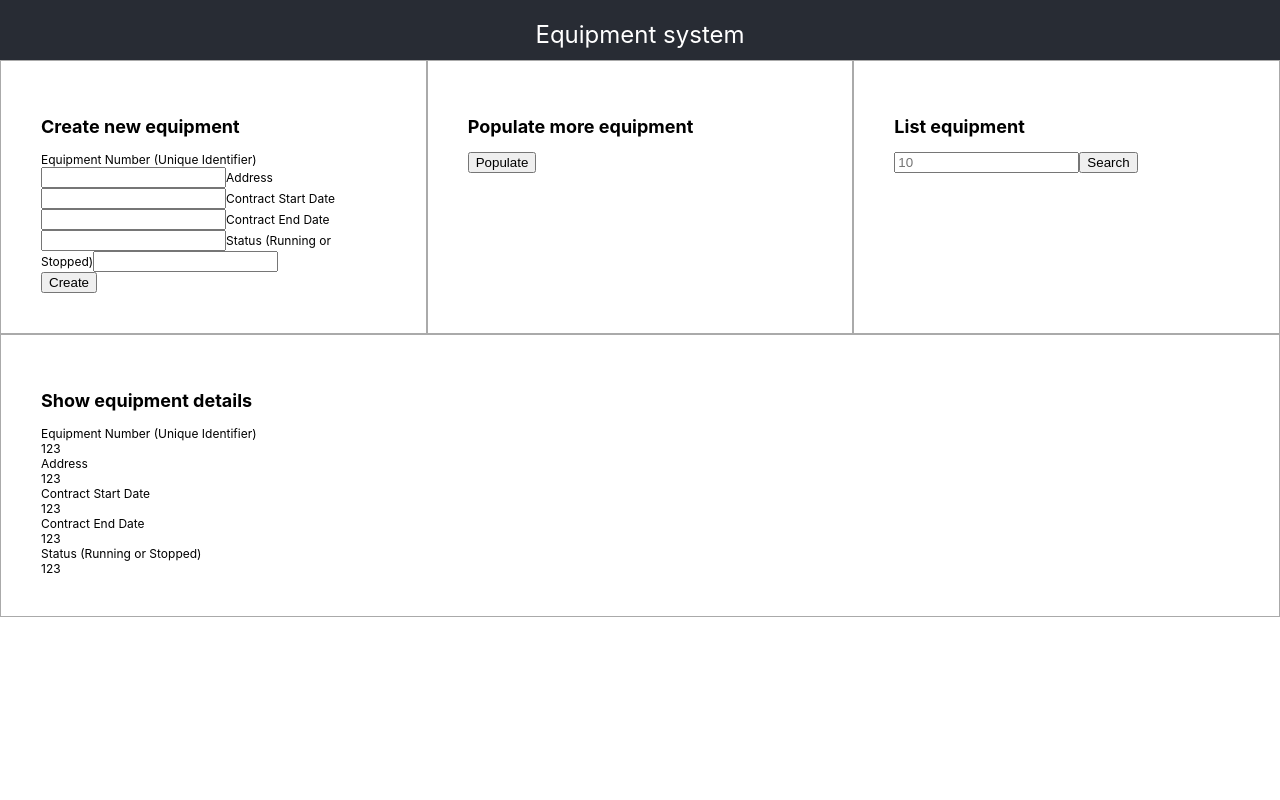
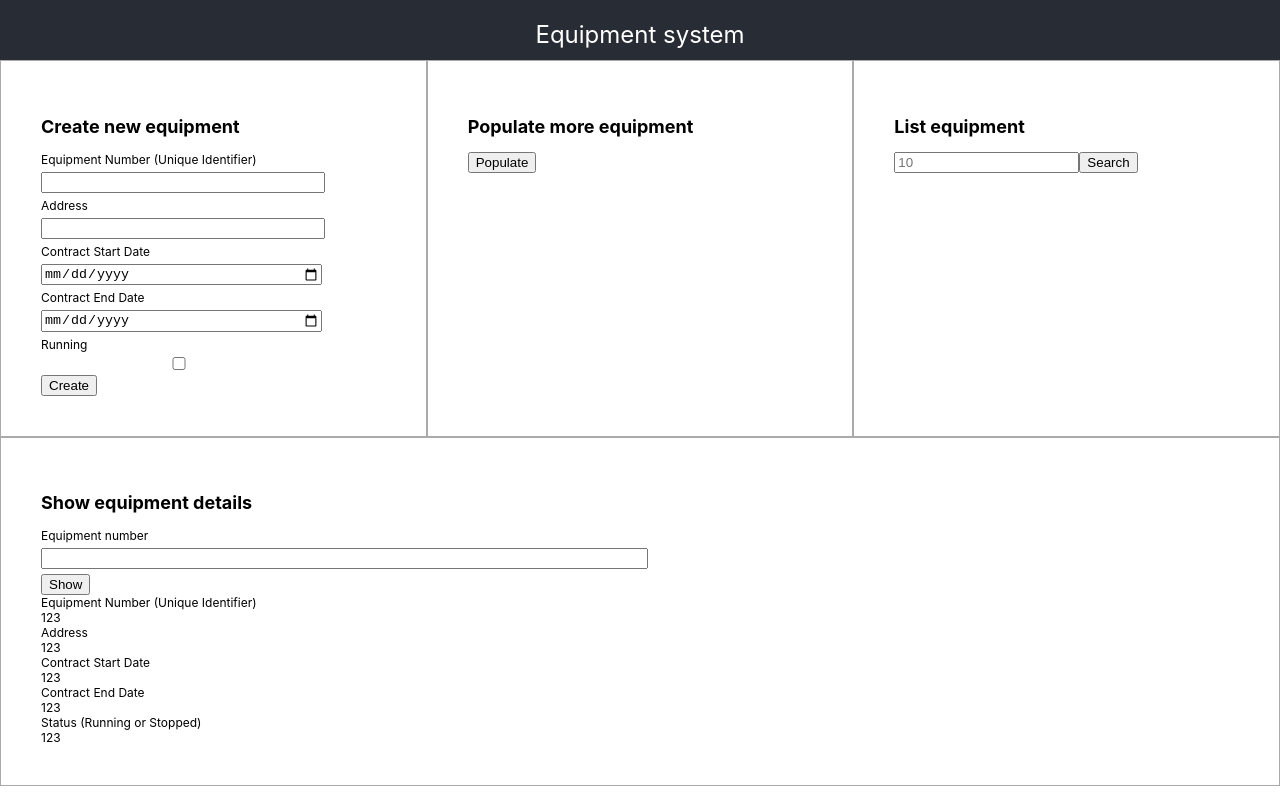
Before and after one commit to joonaspessi/aws-rest-api-excercise, a React (Create React App) app in the folder frontend/: page / in a window 1280 px wide. Built offline with nearby package versions, Linux system fonts and the light colour scheme.

Commit message:
Styles and initial form logic

```diff
--- a/frontend/src/App.css
+++ b/frontend/src/App.css
@@ -38,10 +38,15 @@
   width: 100%;
 }
 
-.create-label {
-
+.create-label, .create-input {
+  width: 80%;
+  display: block;
+  margin: 5px 0;
 }
 
-.create-input {
 
+.search-form > input, .search-form > label {
+  width: 50%;
+  display: block;
+  margin: 5px 0;
 }
--- a/frontend/src/App.js
+++ b/frontend/src/App.js
@@ -4,23 +4,40 @@ import CreateEquipment from "./components/createEquipment";
 import ListEquipment from "./components/listEquipment";
 import ShowEquipment from "./components/showEquipment";
 import PopulateEquipment from "./components/populateEquipment";
+import * as API from "./util/api";
 
 function App() {
+  async function submitCreate() {
+    API.create();
+  }
+
+  async function submitPopulate() {
+    API.populate();
+  }
+
+  async function submitList() {
+    API.list();
+  }
+
+  async function submitGet(identifier) {
+    API.get(identifier);
+  }
+
   return (
     <div className="App">
       <header className="App-header">Equipment system</header>
       <div className="content">
         <div className="content-area">
-          <CreateEquipment></CreateEquipment>
+          <CreateEquipment submit={submitCreate}></CreateEquipment>
         </div>
         <div className="content-area">
-          <PopulateEquipment></PopulateEquipment>
+          <PopulateEquipment submit={submitPopulate}></PopulateEquipment>
         </div>
         <div className="content-area">
-          <ListEquipment></ListEquipment>
+          <ListEquipment submit={submitList}></ListEquipment>
         </div>
         <div className="content-area">
-          <ShowEquipment></ShowEquipment>
+          <ShowEquipment submit={submitGet}></ShowEquipment>
         </div>
       </div>
     </div>
--- a/frontend/src/components/createEquipment.js
+++ b/frontend/src/components/createEquipment.js
@@ -1,34 +1,122 @@
 import React from "react";
 
-function CreateEquipment() {
+class CreateEquipment extends React.Component {
+  constructor(props) {
+    super(props);
+    this.submit = this.submit.bind(this);
+    this.inputUpdated = this.inputUpdated.bind(this);
+    this.checkboxUpdated = this.checkboxUpdated.bind(this);
+    this.state = {};
+  }
+  submit() {
+    const id = this.state.id;
+    const address = this.state.address;
+    const start = this.state.start;
+    const end = this.state.end;
+    const status = this.state.status === true; // Take undefined as false
+
+    console.log(id, address, start, end, status);
+
+    if (
+      id === undefined ||
+      address === undefined ||
+      start === undefined ||
+      end === undefined ||
+      status === undefined
+    ) {
+      alert("Invalid equipment");
+      return false;
+    }
+    this.props.submit({
+      id,
+      address,
+      start,
+      end,
+      status
+    });
+  }
+
+  checkboxUpdated(e) {
+    const key = e.target.id;
+    const value = e.target.checked;
+    console.log(key, value);
+
+    this.setState({
+      [key]: value
+    });
+  }
+
+  inputUpdated(e) {
+    const key = e.target.id;
+    const value = e.target.value;
+    console.log(key, value);
+    this.setState({
+      [key]: value
+    });
+  }
+
+  render(props) {
     return (
       <div className="create-equipment">
         <h2>Create new equipment</h2>
         <div className="create-equipment-container">
-        <label for="id" className="create-label">
+          <label htmlFor="id" className="create-label">
             Equipment Number (Unique Identifier)
           </label>
-        <input id="id" type="text" className="create-input" />
-        <label for="address" className="create-label">
+          <input
+            id="id"
+            onChange={this.inputUpdated}
+            required
+            type="text"
+            className="create-input"
+          />
+          <label htmlFor="address" className="create-label">
             Address
           </label>
-        <input id="address" type="text" className="create-input" />
-        <label for="start" className="create-label">
+          <input
+            id="address"
+            onChange={this.inputUpdated}
+            required
+            type="text"
+            className="create-input"
+          />
+          <label htmlFor="start" className="create-label">
             Contract Start Date
           </label>
-        <input id="start" type="text" className="create-input" />
-        <label for="end" className="create-label">
+          <input
+            type="date"
+            id="start"
+            onChange={this.inputUpdated}
+            required
+            className="create-input"
+          />
+          <label htmlFor="end" className="create-label">
             Contract End Date
           </label>
-        <input id="end" type="text" className="create-input" />
-        <label for="status" className="create-label">
-          Status (Running or Stopped)
+          <input
+            type="date"
+            id="end"
+            onChange={this.inputUpdated}
+            required
+            className="create-input"
+          />
+          <label htmlFor="status" className="create-label">
+            Running
           </label>
-        <input id="status" type="text" className="create-input" />
+          <input
+            id="status"
+            onChange={this.checkboxUpdated}
+            required
+            type="checkbox"
+            className="create-input"
+          />
         </div>
-        <button className="create-button">Create</button>
+        <button className="create-button" onClick={this.submit}>
+          Create
+        </button>
       </div>
     );
   }
+}
 
 export default CreateEquipment;
--- a/frontend/src/components/listEquipment.js
+++ b/frontend/src/components/listEquipment.js
@@ -1,13 +1,36 @@
-import React from 'react';
+import React from "react";
 
-function ListEquipment() {
+class ListEquipment extends React.Component {
+  constructor(props) {
+    super(props);
+    this.submit = this.submit.bind(this);
+    this.inputUpdated = this.inputUpdated.bind(this);
+  }
+
+  submit(event) {
+    this.props.submit();
+  }
+
+  inputUpdated(e) {
+    const key = e.target.id;
+    const value = e.target.value;
+    console.log(key, value);
+    this.setState({
+      identifier: value
+    });
+  }
+
+  render(props) {
     return (
-        <div className="create-equipment">
-            <h2>List equipment</h2>
-            <input type="number" className="limit" placeholder="10"/>
-            <button className="list">Search</button>
-        </div>
+      <div className="create-equipment">
+        <h2>List equipment</h2>
+        <input type="number" className="limit" placeholder="10" />
+        <button className="list" onClick={this.submit}>
+          Search
+        </button>
+      </div>
     );
+  }
 }
 
 export default ListEquipment;
--- a/frontend/src/components/populateEquipment.js
+++ b/frontend/src/components/populateEquipment.js
@@ -1,10 +1,10 @@
 import React from 'react';
 
-function PopulateEquipment() {
+function PopulateEquipment(props) {
     return (
         <div className="create-equipment">
             <h2>Populate more equipment</h2>
-            <button className="populate">
+            <button className="populate" onClick={props.submit}>
                 Populate
             </button>
         </div>
--- a/frontend/src/components/showEquipment.js
+++ b/frontend/src/components/showEquipment.js
@@ -1,12 +1,51 @@
-import React from 'react';
+import React from "react";
 
-function ShowEquipment() {
+class ShowEquipment extends React.Component {
+  constructor(props) {
+    super(props);
+    this.submit = this.submit.bind(this);
+    this.inputUpdated = this.inputUpdated.bind(this);
+    this.state = {
+      identifier: ""
+    };
+  }
+  submit(event) {
+    console.log(event);
+    this.props.submit(this.state.identifier);
+  }
+
+  inputUpdated(e) {
+    const key = e.target.id;
+    const value = e.target.value;
+    console.log(key, value);
+    this.setState({
+      identifier: value
+    });
+  }
+
+  render(props) {
     return (
       <div className="create-equipment">
         <h2>Show equipment details</h2>
+        <div className="search-form">
+          <label htmlFor="identifier" className="id">
+            Equipment number
+          </label>
+          <input
+            id="identifier"
+            type="text"
+            className="id"
+            onChange={this.inputUpdated}
+          />
+          <button className="identifier" onClick={this.submit}>
+            Show
+          </button>
+        </div>
         <div className="details-table">
           <div className="details-row">
-                    <div className="details-label">Equipment Number (Unique Identifier)</div>
+            <div className="details-label">
+              Equipment Number (Unique Identifier)
+            </div>
             <div className="details-value">123</div>
           </div>
           <div className="details-row">
@@ -26,9 +65,9 @@ function ShowEquipment() {
             <div className="details-value">123</div>
           </div>
         </div>
-
       </div>
     );
   }
+}
 
 export default ShowEquipment;
```
Lines whose indentation alone changed are shown as unchanged.
